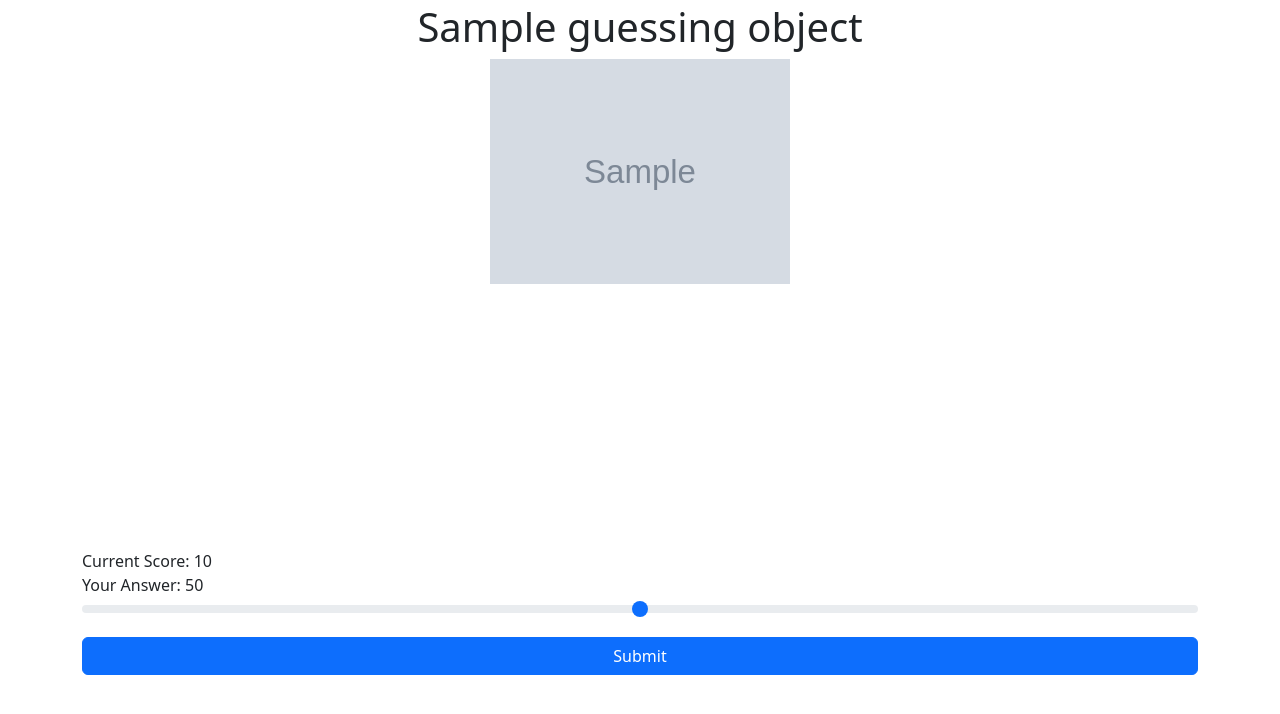
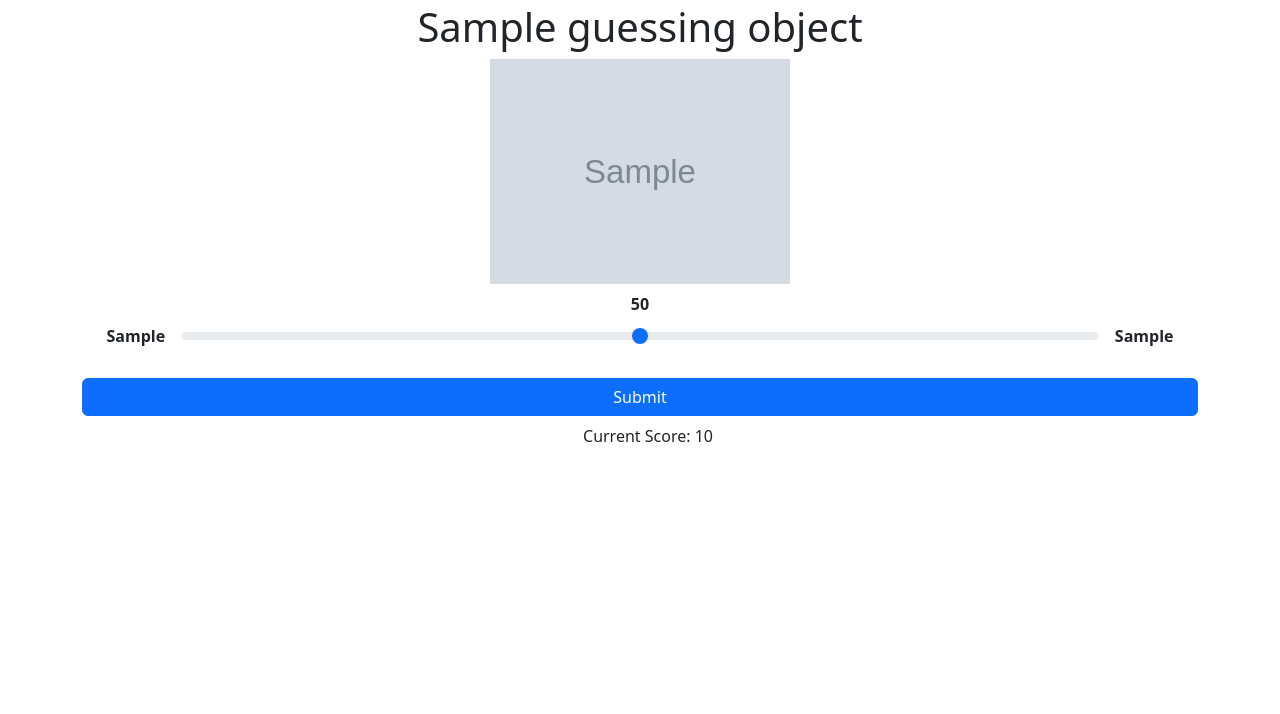
Before and after one commit to IkeTurtle/gamedle, a Flask app: template templates/game_set.html in a window 1280 px wide. Shown: the part 61-775 px from the top of the page. Run offline with Flask 3, Linux system fonts and the light colour scheme; the template is opened without the code that fills it: most values are stand-ins (such as "Sample title", 1, 10 or a date in 2020); grey boxes marked "Sample" are stand-in pictures; some libraries are stand-ins or nearby versions.

Commit message:
ui improvements to game_set.html

```diff
--- a/templates/game_set.html
+++ b/templates/game_set.html
@@ -45,7 +45,7 @@
     </nav>
 <div class="container h-100">
         <!-- Anzeige von question -->
-    <div class="d-flex h-100 flex-column justify-content-between items-align-center">
+    <div class="d-flex h-100 flex-column text-center">
         <div class="d-flex flex-column align-items-center justify-content-center">
             <h1 class="row">{{ guessing_object['question'] }}</h1>
 
@@ -62,15 +62,27 @@
         <form action="{{ url_for('game_set', game_id=game_id, round=round) }}" method="post">
             <div class="vstack">
 
-                <label for="guess">Current Score: {{score}}</label>
-                <label for="guess">Your Answer: <span id="guessValue">{{ (guessing_object['scale_top'] + guessing_object['scale_bottom']) // 2 }}</span></label>
+                        <div class="col text-center mt-2">
+                            <label for="guess"><span id="guessValue" style="font-weight: bold">{{ (guessing_object['scale_top'] + guessing_object['scale_bottom']) // 2 }}</span></label>
+                        </div>
 
-                <input type="range" id="guess" name="guess" class="form-range"
-                    min="{{ guessing_object['scale_top'] }}"
-                    max="{{ guessing_object['scale_bottom'] }}"
-                    step="1"
+                    <div class="d-flex justify-content-between m-2">
+                        <div class="col-1 text-center">
+                            <label style="font-weight: bold">{{guessing_object['scale_top']}}</label>
+                        </div>
+                        <div class="col">
+                            <input type="range" id="guess" name="guess" class="form-range"
+                                min="{{ guessing_object['scale_top'] }}"
+                                max="{{ guessing_object['scale_bottom'] }}"
+                                step="1"
 
-                    oninput="updateValue(this.value)">
+                                oninput="updateValue(this.value)">
+                        </div>
+                        <div class="col-1 text-center">
+                            <label style="font-weight: bold">{{guessing_object['scale_bottom']}}</label>
+                        </div>
+                    </div>
+
 
                 <button type="button" class="btn btn-primary mt-3" data-bs-toggle="modal" data-bs-target="#submitPopUp">Submit</button>
                 <div class="modal fade" data-bs-backdrop="static" id="submitPopUp">
@@ -85,6 +97,9 @@
                             </div>
                         </div>
                     </div>
+                </div>
+                <div class="container text-center m-2">
+                            <label for="guess">Current Score: {{score}}</label>
                 </div>
 
             </div>
```
